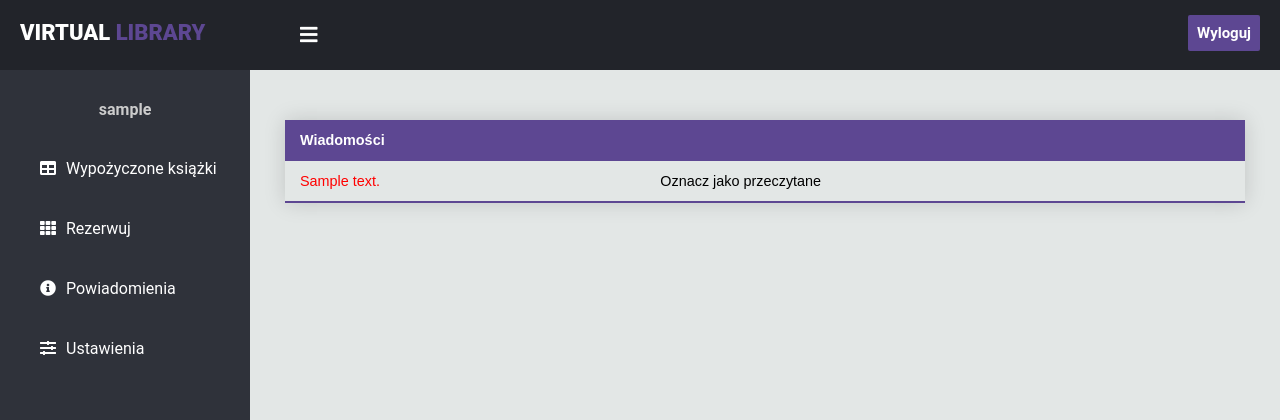
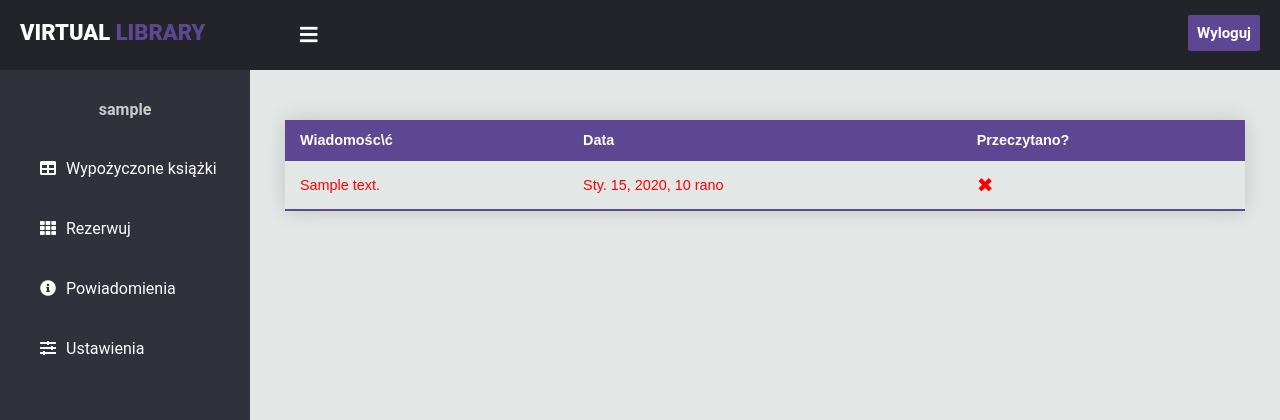
Before and after one commit to arczan2/biblioteka, a Django app: template library/templates/library/notifications.html in a window 1280 px wide. Shown: the top 420 px of the page. Run offline with Django 3.2, Linux system fonts and the light colour scheme; a user stored in the database is signed in; tables that the repository leaves empty hold one stand-in row (values such as "Sample post"); the template is opened without the code that fills it: most values are stand-ins (such as "Sample title", 1, 10 or a date in 2020); data that the repository does not hold is empty; some libraries are stand-ins or nearby versions.

Commit message:
Dodano pole data do modelu powiadomien oraz wystylizowano powiaomienia

```diff
--- a/library/models.py
+++ b/library/models.py
@@ -154,6 +154,7 @@ class Borrow(models.Model):
 class Notification(models.Model):
     user = models.ForeignKey(User, on_delete=models.CASCADE)
     book_copy = models.ForeignKey(BookCopy, on_delete=models.CASCADE)
+    date = models.DateField(auto_now_add=True)
     message = models.TextField(default='')
     read = models.BooleanField(default=False)
 
--- a/library/static/library/UIStyle.css
+++ b/library/static/library/UIStyle.css
@@ -373,6 +373,38 @@ color: #fff;
 }
 
 /* notygications*/
+.notif_read td
+{
+color: green;
+}
+
+
+.notif_no_read td
+{
+color: red;
+}
+
+.notif_read td a
+{
+  color: green;
+  font-size: 20px;
+}
+
+
+.notif_no_read td a
+{
+  color: red;
+  font-size: 20px;
+}
+
+.alert_notification i {
+  color: red;
+}
+
+
+
+
+
 .settings-form input[type='password']{
     border: 0;
     border-bottom: 1px solid #b4becb;
--- a/library/templates/library/notifications.html
+++ b/library/templates/library/notifications.html
@@ -4,19 +4,23 @@
 <table class="styled-table">
     <tr>
         <thead>
-        <th>Wiadomości</th>
-        <th></th>
+        <th>Wiadomośc\ć</th>
+        <th>Data</th>
+        <th>Przeczytano?</th>
         </thead>
     </tr>
     <tbody>
     {% for notification in notifications %}
-    <tr>
-        <td style="{% if not notification.read %}color: red;{% endif %}">
+    <tr class="{% if not notification.read %}notif_no_read{% else %}notif_read{% endif %}">
+        <td >
             {{ notification.message }}
+        </td>
+        <td >
+            {{ notification.date }}
         </td>
         <td>
             <a  href="{% url 'library:read_notification' notification.pk %}">
-                Oznacz jako przeczytane
+              {% if not notification.read %}	&#10006{% else %}&#10004{% endif %}
             </a>
         </td>
     </tr>
```
Also changed, not shown: library/migrations/0014_notification_date.py (added).
